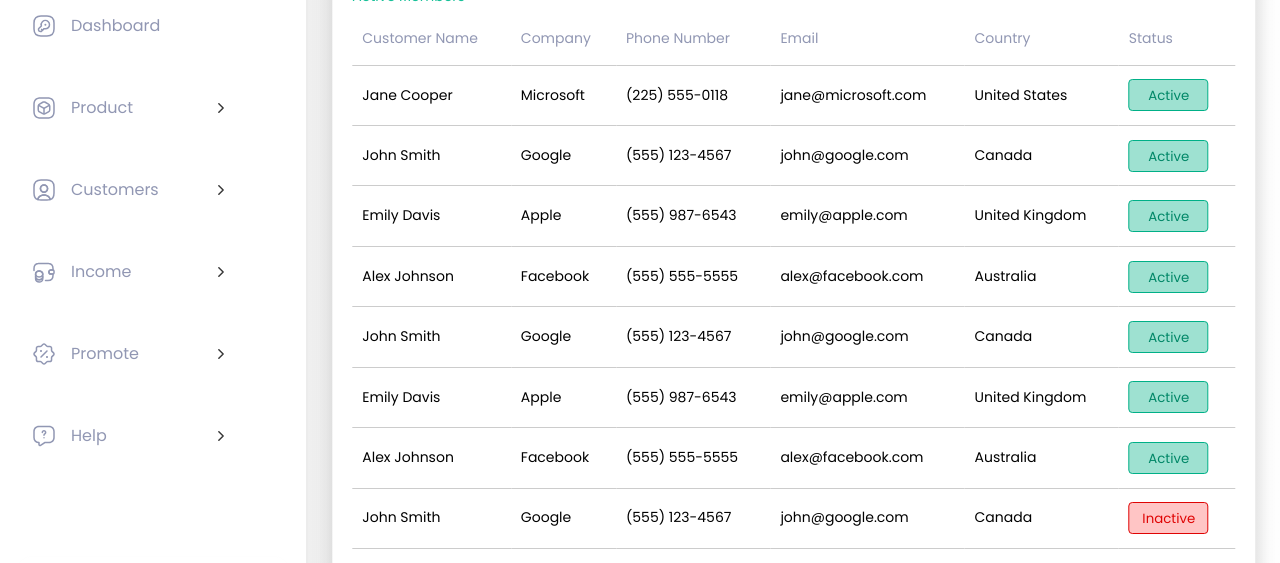
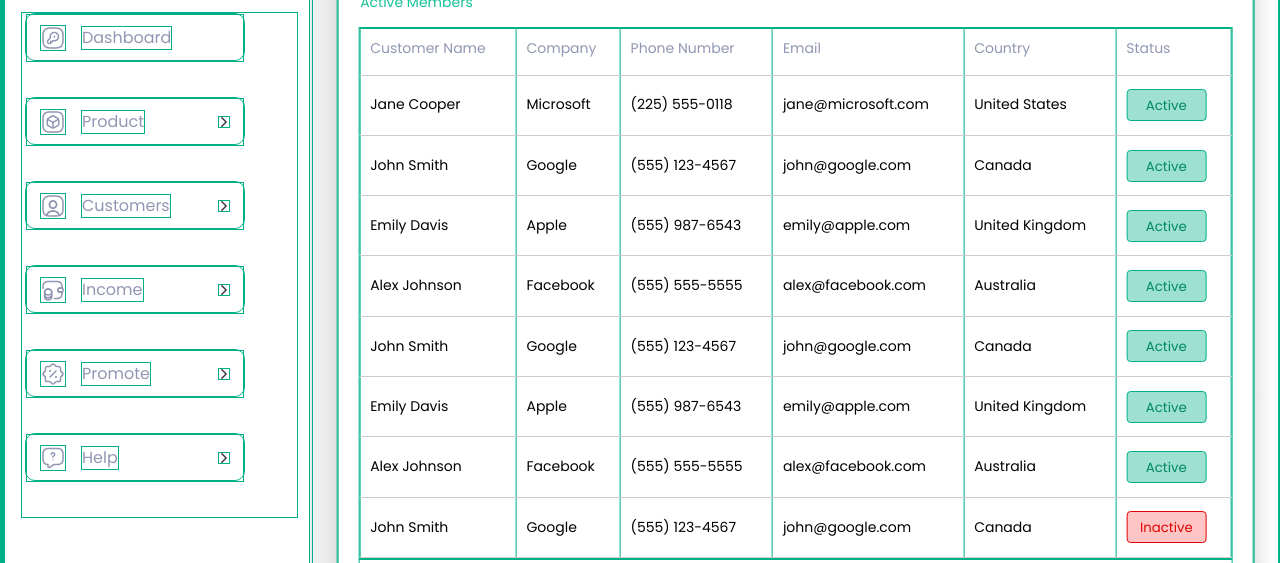
Before and after one commit to valeriiSkliar/dashboard_test_task, a website built with webpack: page index.html in a window 1280 px wide. Shown: the part 114-677 px from the top of the page. Built offline with nearby package versions, Linux system fonts and the light colour scheme.

Commit message:
check_branch

```diff
--- a/css/style.css
+++ b/css/style.css
@@ -22,6 +22,7 @@
   text-decoration: none;
   color: var(--text-color);
   font-family: 'Poppins', serif;
+  border: #00B087 1px solid;
 }
 html {
   font-size: 1em;
--- a/docs/css/style.css
+++ b/docs/css/style.css
@@ -22,6 +22,7 @@
   text-decoration: none;
   color: var(--text-color);
   font-family: 'Poppins', serif;
+  border: #00B087 1px solid;
 }
 html {
   font-size: 1em;
```
